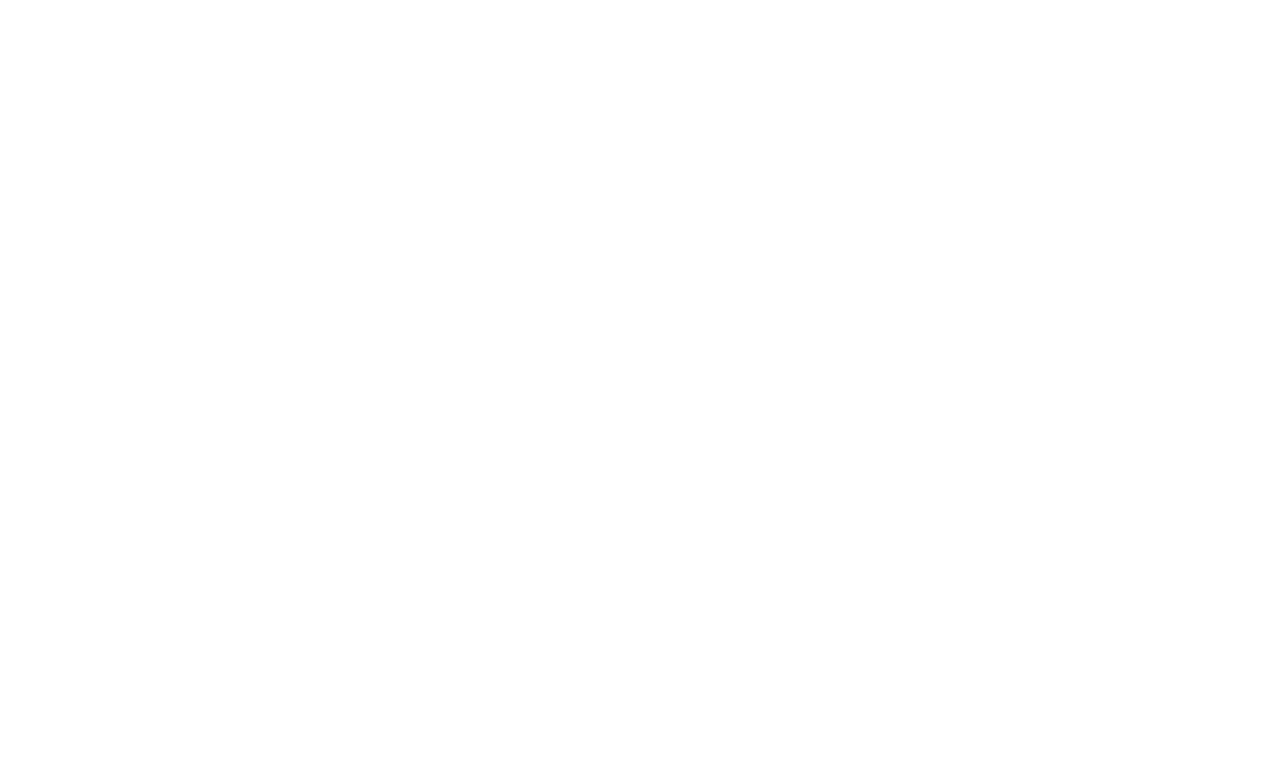
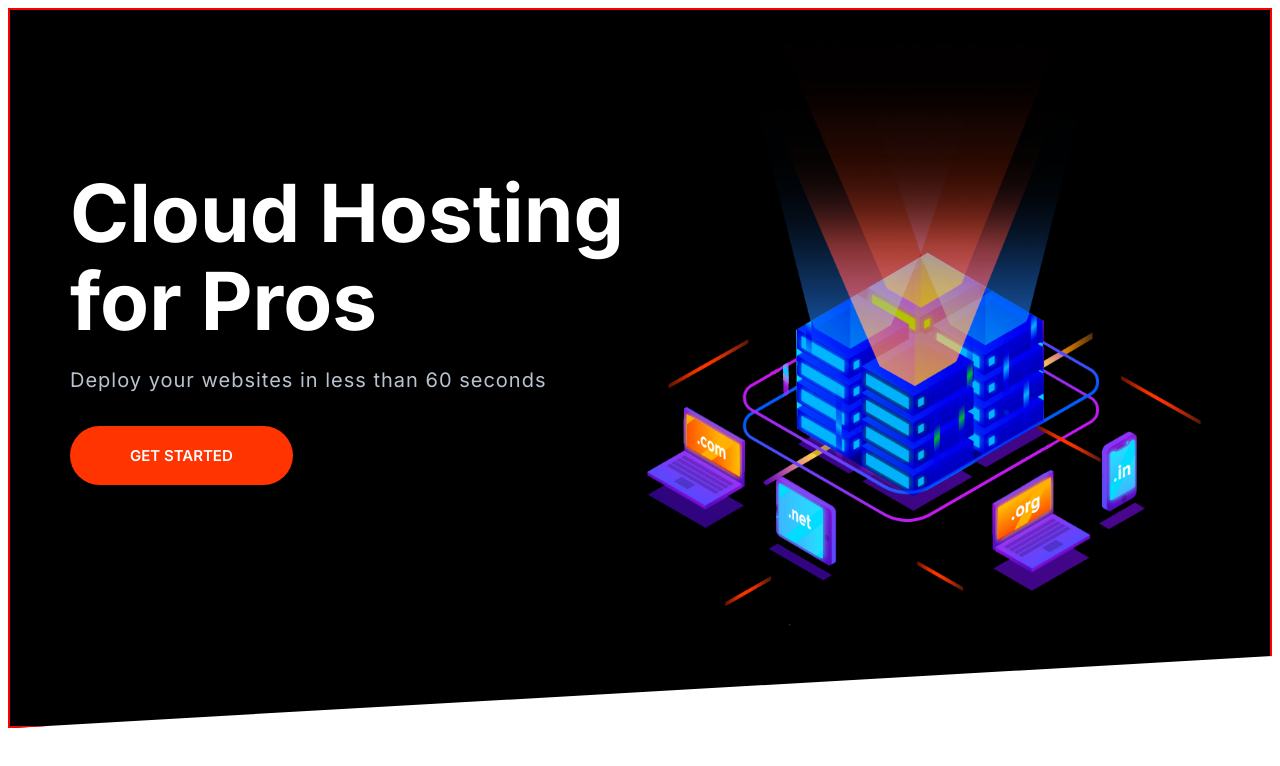
Before and after one commit to Santos2175/CSS-learning, a plain HTML site: page index.html in a window 1280 px wide. Drawn offline with Linux system fonts and the light colour scheme.

Commit message:
hero component added

```diff
--- a/css/styles.css
+++ b/css/styles.css
@@ -30,6 +30,7 @@ body{
 h1,h2,h3{
     color:var(--color-headings);
     margin-bottom: 1rem;
+    line-height: 1.1;
 }
 
 h1{
@@ -675,3 +676,31 @@ a{
         border: 0;
     }
 }
+
+/* Hero */
+.hero{
+    clip-path: polygon(0% 0%, 100% 0%, 100% 90%, 0% 100%);
+}
+
+.hero__tagline{
+    font-size: 2rem;
+    color: #b9c3cf;
+    letter-spacing: 1px;
+    margin: 2rem 0 5rem;
+}
+
+.hero__image{
+    width: 100%;
+}
+
+
+@media screen and (min-width:768px) {
+    .hero{
+        padding-top: 0;
+    }
+
+    .hero__content{
+        text-align: left;
+        align-self: center;
+    }
+}
--- a/index.html
+++ b/index.html
@@ -14,6 +14,18 @@
     <title>Document</title>
   </head>
   <body>
+    <section class="block block--dark block--skewed-left hero">
+      <div class="container grid grid--1x2">
+        <div class="block__header hero__content">
+          <h1 class="block__heading">Cloud Hosting for Pros</h1>
+          <p class="hero__tagline">
+            Deploy your websites in less than 60 seconds
+          </p>
+          <a href="" class="btn btn--accent btn--stretched">Get Started</a>
+        </div>
+        <img class="hero__image" src="images/banner.png" alt="" />
+      </div>
+    </section>
     <script src="js/main.js"></script>
   </body>
 </html>
```
Also changed, not shown: images/banner.png (added).
